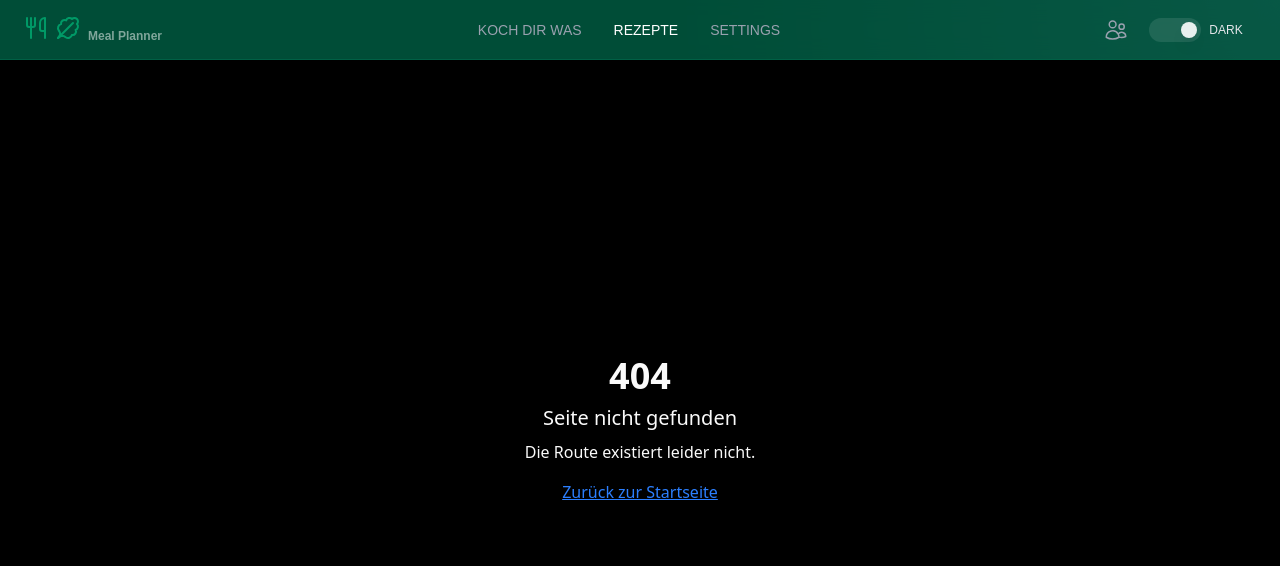
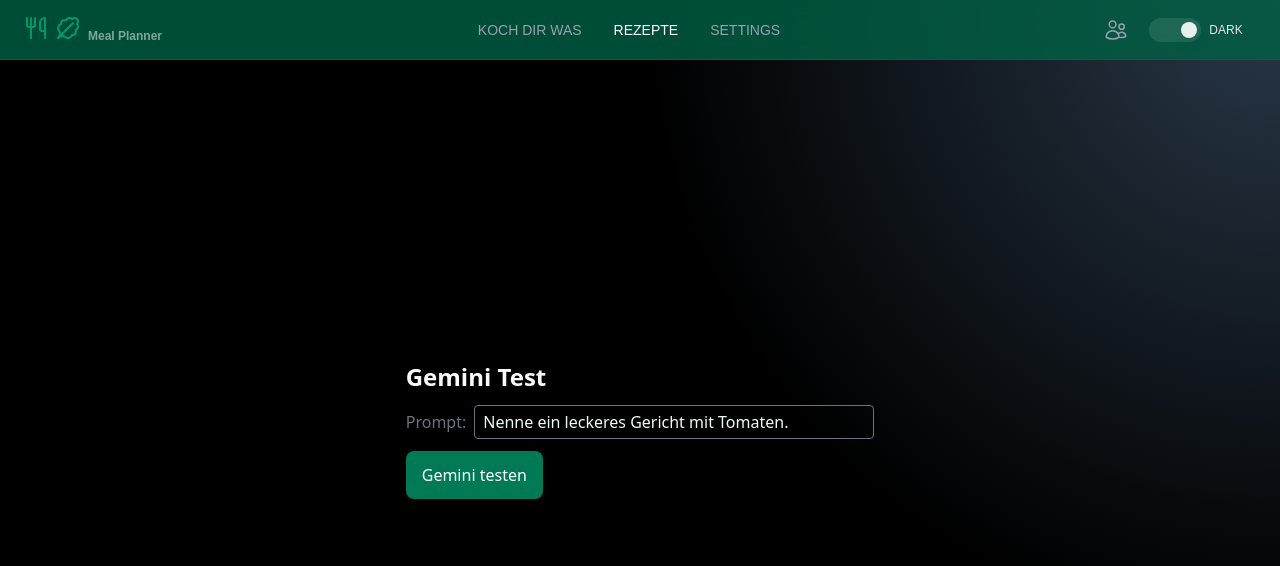
Before and after one commit to jeypack/nextjs-vercel-neon-m4, a Next.js app: page /recipes in a window 1280 px wide. Before the commit this address had no page. Shown: the top 566 px of the page. Built offline with nearby package versions, Linux system fonts and the light colour scheme.

Commit message:
feat: implement Gemini API interaction and create AI recipe component

```diff
--- a/app/api/avatar/upload/route.ts
+++ /dev/null
@@ -1,36 +0,0 @@
-import {put} from "@vercel/blob";
-import {NextResponse} from "next/server";
-
-export async function POST(request: Request) {
-  const contentType = request.headers.get("content-type");
-
-  const allowedTypes = ["image/jpeg", "image/png", "image/webp"];
-
-  if (!contentType || !allowedTypes.includes(contentType)) {
-    return NextResponse.json({error: "Ungültiger Bildtyp."}, {status: 400});
-  }
-
-  const size = Number(request.headers.get("content-length") ?? 0);
-
-  if (size > 2.0 * 1024 * 1024) {
-    return NextResponse.json(
-      {error: "Das Bild darf maximal 2 MB groß sein."},
-      {status: 413},
-    );
-  }
-
-  const filename = `${crypto.randomUUID()}.${
-    {
-      "image/jpeg": "jpg",
-      "image/png": "png",
-      "image/webp": "webp",
-    }[contentType]
-  }`;
-
-  const blob = await put(`avatars/${filename}`, await request.arrayBuffer(), {
-    access: "public",
-    contentType,
-  });
-
-  return NextResponse.json({url: blob.url});
-}
--- /dev/null
+++ b/app/api/gemini-test/route.ts
@@ -0,0 +1,86 @@
+import {GoogleGenAI} from "@google/genai";
+import * as z from "zod";
+import {NextResponse} from "next/server";
+
+export async function GET() {
+  console.log("1. Route gestartet");
+
+  try {
+    const ai = new GoogleGenAI({
+      apiKey: process.env.GEMINI_API_KEY,
+    });
+
+    console.log("2. Gemini wird aufgerufen...");
+
+    /* const recipeJsonSchema: z.JSONType = {
+      type: "object",
+      properties: {
+        recipes: {
+          type: "array",
+          items: {
+            type: "object",
+            properties: {
+              recipe_name: {type: "string"},
+              ingredients: {
+                type: "array",
+                items: {type: "string"},
+              },
+              prep_time_minutes: {type: "integer"},
+            },
+            required: ["recipe_name", "ingredients", "prep_time_minutes"],
+          },
+        },
+      },
+      required: ["recipes"],
+    };
+
+    const recipeSchema = z.fromJSONSchema(recipeJsonSchema);
+
+    const stream = await ai.interactions.create({
+      model: "gemini-3.8-flash",
+      input: "Nenne drei einfache Gerichte mit Tomaten.",
+      response_format: {
+        type: "text",
+        mime_type: "application/json",
+        schema: recipeJsonSchema,
+      },
+      generation_config: {
+        thinking_level: "low",
+        thinking_summaries: "auto",
+      },
+      //stream: true,
+    }); */
+    const response = await ai.interactions.create({
+      model: "gemini-3.8-flash",
+      input: "Wie heißt die Hauptstadt von Frankreich?",
+    });
+
+    /* console.log("3. Stream gestartet...");
+    for await (const event of stream) {
+      if (event.event_type === "step.start") {
+        console.log(`\n--- Step: ${event.step.type} ---`);
+      } else if (event.event_type === "step.delta") {
+        if (event.delta.type === "thought_summary") {
+          if (event.delta.content?.type === "text") {
+            process.stdout.write(event.delta.content.text);
+          }
+        } else if (event.delta.type === "text") {
+          process.stdout.write(event.delta.text);
+        }
+      }
+    }
+    console.log("4. Stream beendet."); */
+    const answer = response.output_text ?? "";
+    //const recipe = recipeSchema.parse(JSON.parse(stream.output_text ?? "{}"));
+    return NextResponse.json({text: "Stream erfolgreich beendet.", answer});
+  } catch (error) {
+    console.error("Gemini API error:", error);
+
+    return NextResponse.json(
+      {
+        error: error instanceof Error ? error.message : String(error),
+      },
+      {status: 500},
+    );
+  }
+}
--- /dev/null
+++ b/app/cook/_components/AIRecipe.tsx
@@ -0,0 +1,49 @@
+"use client";
+
+import {useState} from "react";
+import {testGemini} from "@/app/cook/_lib/ai-actions";
+import {emeraldButton} from "@/app/_lib/tailwind";
+
+export default function GeminiTest() {
+  const [result, setResult] = useState("");
+  const [loading, setLoading] = useState(false);
+  const [prompt, setPrompt] = useState("Nenne ein leckeres Gericht mit Tomaten.");
+
+  async function handleTest() {
+    setLoading(true);
+    setResult("");
+
+    try {
+      const response = await testGemini({prompt});
+      setResult(`${response.answer}\nDauer: ${response.duration}`);
+    } catch (error) {
+      setResult(error instanceof Error ? error.message : "Unbekannter Fehler");
+    } finally {
+      setLoading(false);
+    }
+  }
+
+  return (
+    <div className="space-y-3">
+      <div className="text-gray-500">
+        <span>Prompt:</span>
+        <input
+          type="text"
+          value={prompt}
+          onChange={(e) => setPrompt(e.target.value)}
+          className="ml-2 border border-gray-500 text-emerald-800 dark:text-emerald-50 rounded px-2 py-1 w-100"
+        />
+      </div>
+      <button
+        type="button"
+        onClick={handleTest}
+        disabled={loading}
+        className={emeraldButton}
+      >
+        {loading ? "Gemini antwortet …" : "Gemini testen"}
+      </button>
+
+      {result && <pre className="whitespace-pre-wrap text-sm text-emerald-800 dark:text-emerald-50">{result}</pre>}
+    </div>
+  );
+}
--- a/app/cook/_lib/actions.ts
+++ b/app/cook/_lib/actions.ts
@@ -17,14 +17,4 @@ export async function searchRecipes(ingredients: string[]) {
 
   return findMatchingRecipes(validIngredients);
 }
-
-import {GoogleGenAI} from "@google/genai";
-
-const ai = new GoogleGenAI({apiKey: process.env.GEMINI_API_KEY});
-
-const response = await ai.models.generateContent({
-  model: "gemini-3.8-flash",
-  contents: "Explain how AI works in a few words",
-});
-
-console.log(response.text);
+//gemini-flash-latest
--- /dev/null
+++ b/app/cook/_lib/ai-actions.ts
@@ -0,0 +1,26 @@
+"use server";
+
+import {GoogleGenAI} from "@google/genai";
+
+export async function testGemini({prompt}: {prompt: string}) {
+  const start = Date.now();
+
+  const ai = new GoogleGenAI({
+    apiKey: process.env.GEMINI_API_KEY,
+  });
+
+  const interaction = await ai.interactions.create({
+    model: "gemini-3.8-flash",
+    input: prompt,
+    generation_config: {
+      thinking_level: "low",
+      //thinking_summaries: "auto",
+      //max_output_tokens: 100,
+    }
+  });
+
+  return {
+    answer: interaction.output_text ?? "",
+    duration: `${((Date.now() - start) / 1000).toFixed(1)} Sekunden`,
+  };
+}
--- /dev/null
+++ b/app/recipes/page.tsx
@@ -0,0 +1,11 @@
+import GeminiTest from "@/app/cook/_components/AIRecipe";
+
+export default async function Page() {
+  return (
+    <div className="space-y-3">
+      <h1 className="text-2xl font-bold">Gemini Test</h1>
+
+      <GeminiTest />
+    </div>
+  );
+}
```
